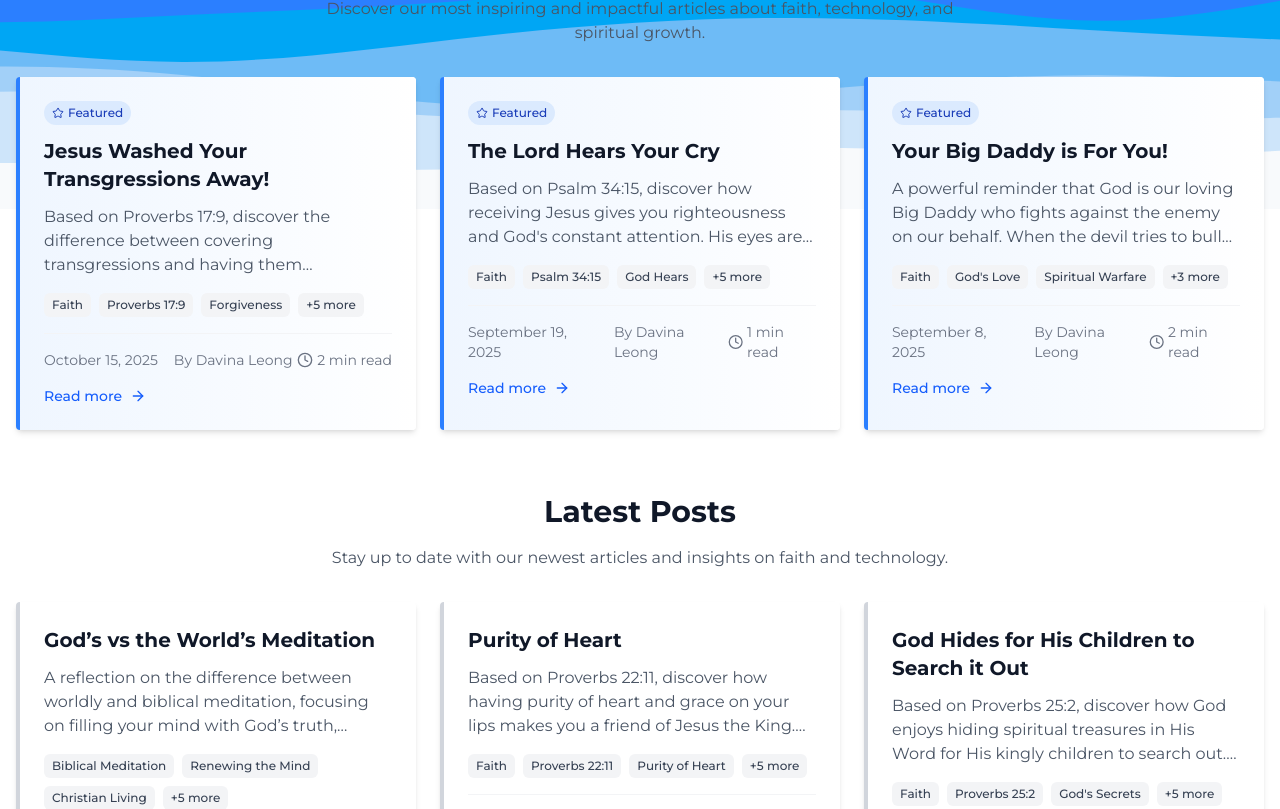
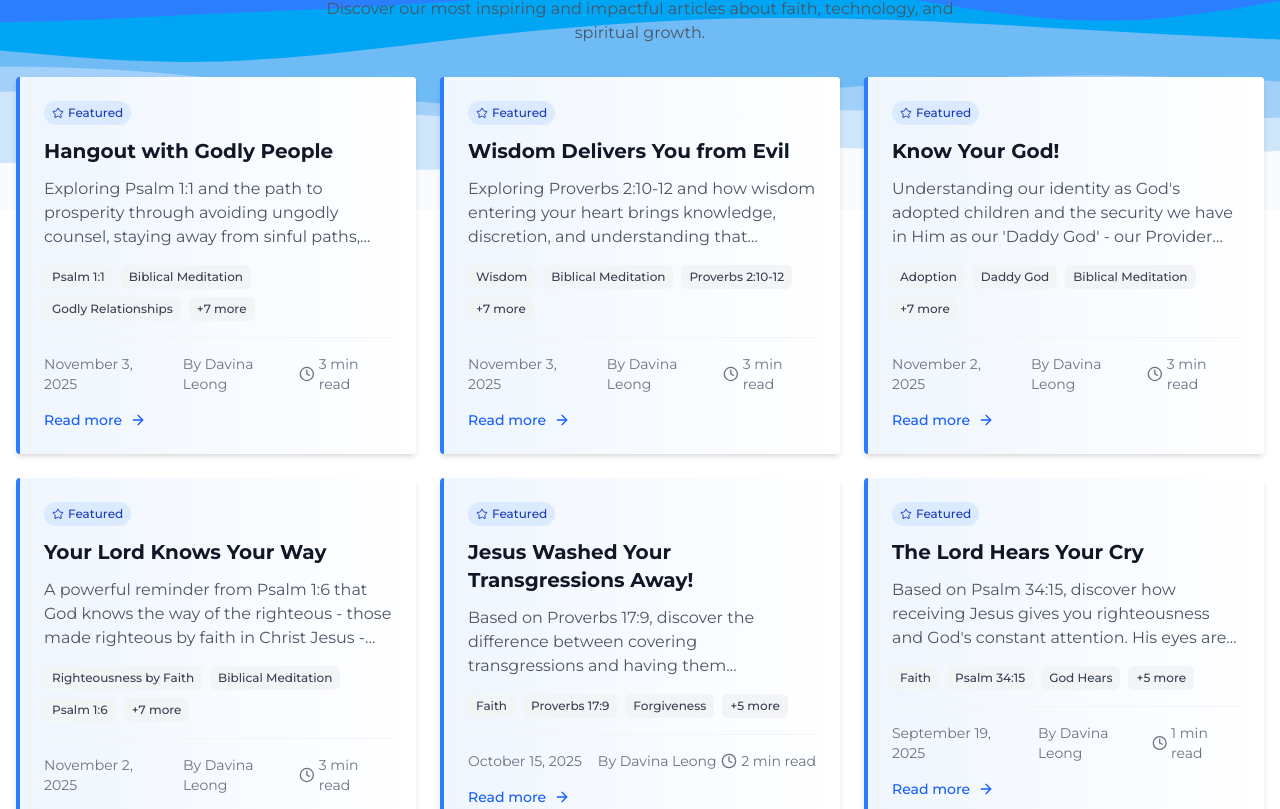
Before and after one commit to davinaleong/proj-davdevs-faith, a Next.js app: page / in a window 1280 px wide. Shown: the part 391-1200 px from the top of the page. Built offline with nearby package versions, Linux system fonts and the light colour scheme.

Commit message:
Added more posts

```diff
--- /dev/null
+++ b/src/app/content/posts/20251022-psalm-1-nkjv.md
@@ -0,0 +1,44 @@
+---
+title: "Psalm 1 NKJV"
+slug: "20251022-psalm-1-nkjv"
+description: "The complete text of Psalm 1 NKJV - contrasting the way of the righteous who delight in God's law with the way of the ungodly, showing the blessedness of those who meditate on His word."
+date: "2025-10-22"
+author: "Davina Leong"
+tags:
+  [
+    "Psalm 1",
+    "Scripture",
+    "NKJV",
+    "Righteous vs Ungodly",
+    "Biblical Meditation",
+    "God's Law",
+    "Blessed Life",
+    "Prosperity",
+    "Judgment",
+    "Tree by Waters",
+  ]
+featured: false
+readingTime: 3
+---
+
+The Way of the Righteous and the End of the Ungodly
+
+1 Blessed is the man
+Who walks not in the counsel of the ungodly,<br/>>
+Nor stands in the path of sinners,<br/>
+Nor sits in the seat of the scornful;<br/>
+2 But his delight is in the law of the Lord,<br/>
+And in His law he meditates day and night.<br/>
+3 He shall be like a tree<br/>
+Planted by the rivers of water,<br/>
+That brings forth its fruit in its season,<br/>
+Whose leaf also shall not wither;<br/>
+And whatever he does shall prosper.
+
+4 The ungodly are not so,<br/>
+But are like the chaff which the wind drives away.<br/>
+5 Therefore the ungodly shall not stand in the judgment,<br/>
+Nor sinners in the congregation of the righteous.
+
+6 For the Lord knows the way of the righteous,<br/>
+But the way of the ungodly shall perish.
--- /dev/null
+++ b/src/app/content/posts/20251022-psalm-23-nkjv.md
@@ -0,0 +1,46 @@
+---
+title: "Psalm 23 NKJV"
+slug: "20251022-psalm-23-nkjv"
+description: "The complete text of Psalm 23 NKJV - David's beloved shepherd psalm about God's provision, guidance, protection, and eternal presence in our lives."
+date: "2025-10-22"
+author: "Davina Leong"
+tags:
+  [
+    "Psalm 23",
+    "Scripture",
+    "NKJV",
+    "The Lord is My Shepherd",
+    "God's Provision",
+    "Divine Protection",
+    "Still Waters",
+    "Green Pastures",
+    "Valley of Death",
+    "Goodness and Mercy",
+  ]
+featured: false
+readingTime: 3
+---
+
+The Lord the Shepherd of His People<br/>
+A Psalm of David.
+
+23 The Lord is my shepherd;<br/>
+I shall not want.<br/>
+2 He makes me to lie down in green pastures;<br/>
+He leads me beside the still waters.<br/>
+3 He restores my soul;<br/>
+He leads me in the paths of righteousness<br/>
+For His name’s sake.
+
+4 Yea, though I walk through the valley of the shadow of death,<br/>
+I will fear no evil;<br/>
+For You are with me;<br/>
+Your rod and Your staff, they comfort me.
+
+5 You prepare a table before me in the presence of my enemies;<br/>
+You anoint my head with oil;<br/>
+My cup runs over.<br/>
+6 Surely goodness and mercy shall follow me<br/>
+All the days of my life;<br/>
+And I will dwell in the house of the Lord<br/>
+Forever.
--- /dev/null
+++ b/src/app/content/posts/20251022-psalm-91-nkjv.md
@@ -0,0 +1,64 @@
+---
+title: "Psalm 91 NKJV"
+slug: "20251022-psalm-91-nkjv"
+description: "The complete text of Psalm 91 NKJV - the powerful psalm of protection for those who dwell in God's secret place, promising divine shelter, angelic protection, and deliverance from all evil."
+date: "2025-10-22"
+author: "Davina Leong"
+tags:
+  [
+    "Psalm 91",
+    "Scripture",
+    "NKJV",
+    "Divine Protection",
+    "Secret Place",
+    "Most High",
+    "Refuge and Fortress",
+    "Angelic Protection",
+    "Deliverance",
+    "God's Promises",
+  ]
+featured: false
+readingTime: 3
+---
+
+Safety of Abiding in the Presence of God
+
+91 He who dwells in the secret place of the Most High<br/>
+Shall abide under the shadow of the Almighty.<br/>
+2 I will say of the Lord, “He is my refuge and my fortress;<br/>
+My God, in Him I will trust.”
+
+3 Surely He shall deliver you from the snare of the fowler<br/>
+And from the perilous pestilence.<br/>
+4 He shall cover you with His feathers,<br/>
+And under His wings you shall take refuge;<br/>
+His truth shall be your shield and buckler.<br/>
+5 You shall not be afraid of the terror by night,<br/>
+Nor of the arrow that flies by day,<br/>
+6 Nor of the pestilence that walks in darkness,<br/>
+Nor of the destruction that lays waste at noonday.
+
+7 A thousand may fall at your side,<br/>
+And ten thousand at your right hand;<br/>
+But it shall not come near you.<br/>
+8 Only with your eyes shall you look,<br/>
+And see the reward of the wicked.
+
+9 Because you have made the Lord, who is my refuge,<br/>
+Even the Most High, your dwelling place,<br/>
+10 No evil shall befall you,<br/>
+Nor shall any plague come near your dwelling;<br/>
+11 For He shall give His angels charge over you,<br/>
+To keep you in all your ways.<br/>
+12 In their hands they shall bear you up,<br/>
+Lest you dash your foot against a stone.<br/>
+13 You shall tread upon the lion and the cobra,<br/>
+The young lion and the serpent you shall trample underfoot.
+
+14 “Because he has set his love upon Me, therefore I will deliver him;<br/>
+I will set him on high, because he has known My name.<br/>
+15 He shall call upon Me, and I will answer him;<br/>
+I will be with him in trouble;<br/>
+I will deliver him and honor him.<br/>
+16 With long life I will satisfy him,<br/>
+And show him My salvation.”
--- /dev/null
+++ b/src/app/content/posts/20251102-know-your-god.mdx
@@ -0,0 +1,36 @@
+---
+title: "Know Your God!"
+slug: "20251108-know-your-god"
+description: "Understanding our identity as God's adopted children and the security we have in Him as our 'Daddy God' - our Provider and Protector who is jealous over us and handles all our challenges."
+date: "2025-11-02"
+author: "Davina Leong"
+tags:
+  [
+    "Adoption",
+    "Daddy God",
+    "Biblical Meditation",
+    "Identity in Christ",
+    "God's Protection",
+    "Provider",
+    "Overcoming Fear",
+    "Spirit of Adoption",
+    "God's Love",
+    "Security in Christ",
+  ]
+featured: true
+readingTime: 3
+---
+
+> Romans 8:15 NKJV
+>
+> For you did not receive the spirit of bondage again to fear, but you received the Spirit of adoption by whom we cry out, “Abba, Father.”
+
+Hey all, I was meditating on how Daddy God sees me (and you) and He showed me this:
+
+When you accept Jesus as your Lord and Saviour, God becomes your Father, or Daddy God. Do you know what this means? The Creator and Judge of the universe is your Dad
+
+As your Dad, He is also your Provider and Protector. Which means, what can the devil accuse you of when God is on your side and is your Daddy? Do you think your Daddy in heaven likes it when your enemies accuse you before Him? No, He doesn’t. Your Daddy is jealous over you and can do the perfect job of loving, disciplining, and handling you and your sins than the devil ever can
+
+Not only that, but He gave you His only begotten Son to save and redeem you
+
+So, let go of the fear of man, failure and rejection to your Daddy God and let Him handle all your challenges for you, amen!
--- /dev/null
+++ b/src/app/content/posts/20251102-lord-knows-your-way.mdx
@@ -0,0 +1,35 @@
+---
+title: "Your Lord Knows Your Way"
+slug: "20251102-lord-knows-your-way"
+description: "A powerful reminder from Psalm 1:6 that God knows the way of the righteous - those made righteous by faith in Christ Jesus - and how this truth defeats the devil's condemnation."
+date: "2025-11-02"
+author: "Davina Leong"
+tags:
+  [
+    "Righteousness by Faith",
+    "Biblical Meditation",
+    "Psalm 1:6",
+    "Identity in Christ",
+    "Overcoming Condemnation",
+    "God's Knowledge",
+    "Faith",
+    "Defeating the Devil",
+    "Scripture Reflection",
+    "Christ's Blood",
+  ]
+featured: true
+readingTime: 3
+---
+
+> Psalm 1:6 NKJV
+>
+> 6 For the Lord knows the way of the righteous,<br/>
+> But the way of the ungodly shall perish.
+
+All who believe in Jesus as their Lord and Saviour are righteous by faith (Rom 3:22)
+
+Then, in this verse, it says that “the Lord knows the way of the righteous”
+
+Do you know what this verse is saying? It’s saying that the Lord knows the way of YOU, righteous one—righteous by faith. The righteousness that was bought by the precious blood of my (and your) Christ Jesus
+
+So the next time that little, tiny, sneaky devil comes to condemn you or remind you of your sins, remember that the Lord knows the way of the righteous (by faith in Christ), amen!
--- /dev/null
+++ b/src/app/content/posts/20251103-hangout-with-godly-people.mdx
@@ -0,0 +1,33 @@
+---
+title: "Hangout with Godly People"
+slug: "20251103-hangout-with-godly-people"
+description: "Exploring Psalm 1:1 and the path to prosperity through avoiding ungodly counsel, staying away from sinful paths, and not sitting with scornful people. Choose godly companions for a blessed life."
+date: "2025-11-03"
+author: "Davina Leong"
+tags:
+  [
+    "Psalm 1:1",
+    "Biblical Meditation",
+    "Godly Relationships",
+    "Avoiding Ungodly Counsel",
+    "Christian Living",
+    "Prosperity",
+    "Blessed Life",
+    "Worldly Wisdom",
+    "Scripture Reflection",
+    "Choosing Good Company",
+  ]
+featured: true
+readingTime: 3
+---
+
+> Psalm 1:1 NKJV
+>
+> Blessed is the man<br/>
+> Who walks not in the counsel of the ungodly,<br/>
+> Nor stands in the path of sinners,<br/>
+> Nor sits in the seat of the scornful;
+
+If you want what you do to prosper, do these: Keep away from the counsel of the ungodly, stay away from the path of sinners, and don’t sit in the seat of the scornful
+
+In other words, don’t adhere to worldly advice, don’t follow the ways of the world, and don’t sit with gossipers. Do these 3 things and what you do will prosper
--- /dev/null
+++ b/src/app/content/posts/20251103-wisdom-delivers-you-from-evil.mdx
@@ -0,0 +1,35 @@
+---
+title: "Wisdom Delivers You from Evil"
+slug: "20251103-wisdom-delivers-you-from-evil"
+description: "Exploring Proverbs 2:10-12 and how wisdom entering your heart brings knowledge, discretion, and understanding that preserve and deliver you from evil and perverse ways."
+date: "2025-11-03"
+author: "Davina Leong"
+tags:
+  [
+    "Wisdom",
+    "Biblical Meditation",
+    "Proverbs 2:10-12",
+    "Knowledge",
+    "Discretion",
+    "Understanding",
+    "Deliverance from Evil",
+    "Scripture Reflection",
+    "Christian Living",
+    "Spiritual Protection",
+  ]
+featured: true
+readingTime: 3
+---
+
+> Proverbs 2:10-12 NKJV
+
+> 10 When wisdom enters your heart,<br/>
+> And knowledge is pleasant to your soul,<br/>
+> 11 Discretion will preserve you;<br/>
+> Understanding will keep you,<br/>
+> 12 To deliver you from the way of evil,<br/>
+> From the man who speaks perverse things,
+
+Signs that you’ve received wisdom: knowledge is pleasant to your soul. Discretion will preserve you and understanding will keep you
+
+In other words, wisdom can deliver you from the way of evil
```
Also changed, not shown: 1 other file (tests, documents, lock files or other folders).
